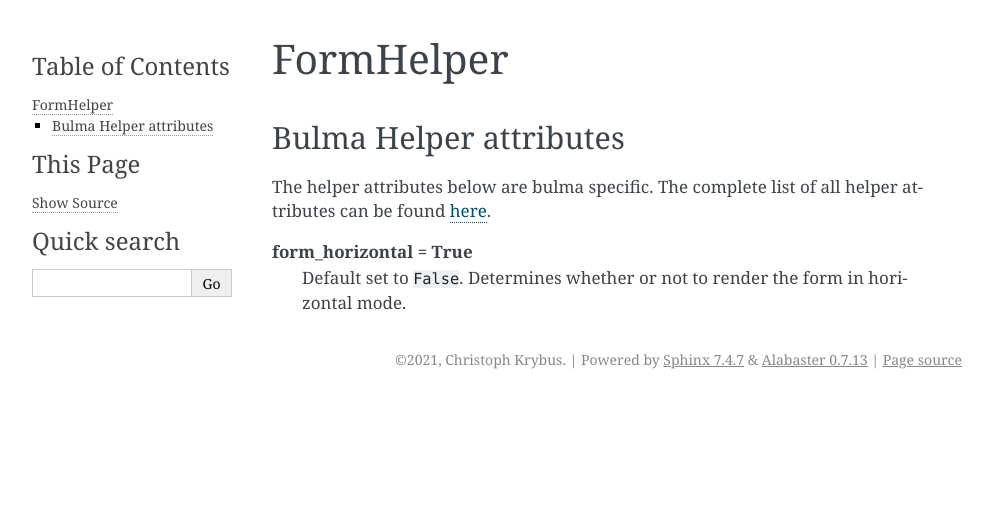
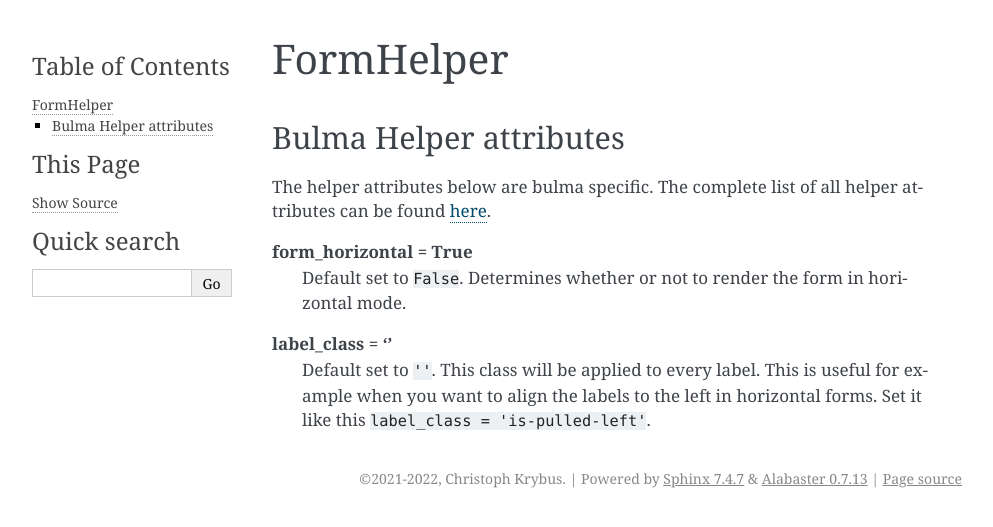
Before and after one commit to ckrybus/crispy-bulma, a Sphinx documentation site: the page built from docs/form_helper.rst, in a window 1280 px wide. Shown: the top 527 px of the page, without its empty margins (148-1141 px from the left). Built offline with Sphinx 7.4.7, drawn with Linux system fonts in a browser that asks for light colours.

Commit message:
Add label_class helper attribute

```diff
--- a/HISTORY.rst
+++ b/HISTORY.rst
@@ -7,6 +7,7 @@ History
 Unreleased
 -----------
 
+* Feature: add ``label_class`` helper attribute
 * Feature: add support for horizontal forms
 * BREAKING CHANGE: HTML in labels is now being escaped, this is consistent with django.
 * BREAKING CHANGE: EmailField and EmailInput have been removed. Use django.forms.EmailField instead.
--- a/docs/conf.py
+++ b/docs/conf.py
@@ -48,7 +48,7 @@ master_doc = "index"
 
 # General information about the project.
 project = "crispy-bulma"
-copyright = "2021, Christoph Krybus"
+copyright = "2021-2022, Christoph Krybus"
 author = "Christoph Krybus"
 
 # The version info for the project you're documenting, acts as replacement
--- a/docs/form_helper.rst
+++ b/docs/form_helper.rst
@@ -10,7 +10,10 @@ Bulma Helper attributes
 
 The helper attributes below are bulma specific. The complete list of all helper attributes can be found `here`_.
 
-.. _here: https://django-crispy-forms.readthedocs.io/en/latest/form_helper.html
+.. _here: https://django-crispy-forms.readthedocs.io/en/latest/form_helper.html#helper-attributes-you-can-set
 
 **form_horizontal = True**
     Default set to ``False``. Determines whether or not to render the form in horizontal mode.
+
+**label_class = ''**
+    Default set to ``''``. This class will be applied to every label. This is useful for example when you want to align the labels to the left in horizontal forms. Set it like this ``label_class = 'is-pulled-left'``.
```
Also changed, not shown: 2 other files.
